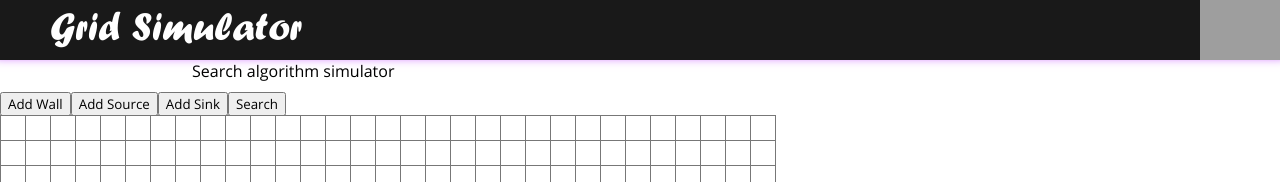
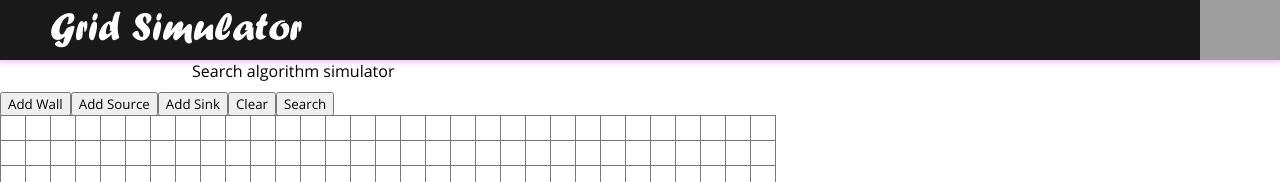
Before and after one commit to zzaria/maze-simulator, a React (Create React App) app: page / in a window 1280 px wide. Shown: the top 182 px of the page. Built offline with nearby package versions, Linux system fonts and the light colour scheme; grey boxes are pictures that could not be loaded.

Commit message:
Update App.js

```diff
--- a/src/App.js
+++ b/src/App.js
@@ -65,6 +65,10 @@ class App extends React.Component {
     sleep(delay) {
       return new Promise(resolve => setTimeout(resolve, delay));
     }
+    clear() {
+        var stop2=this.state.stop.slice(); stop2[this.state.fid-1]=1; this.setState({stop:stop2});
+        for(let i=0;i<H;i++) for(let j=0;j<W;j++) this.setVal(i,j,0);
+    }
     search(delay){
         var stop2=this.state.stop.slice(); stop2[this.state.fid-1]=1; this.setState({stop:stop2});
         this.bfs(delay);
@@ -110,10 +114,11 @@ class App extends React.Component {
                 <p>Search algorithm simulator</p>
             </div>
             <div>
-                <button onClick={() => this.setMark(3)}> Add Wall</button>
-                <button onClick={() => this.setMark(1)}> Add Source</button>
-                <button onClick={() => this.setMark(2)}> Add Sink</button>
-                <button onClick={() => this.search(1)}> Search</button>
+                <button onClick={() => this.setMark(3)}>Add Wall</button>
+                <button onClick={() => this.setMark(1)}>Add Source</button>
+                <button onClick={() => this.setMark(2)}>Add Sink</button>
+                <button onClick={() => this.clear()}>Clear</button>
+                <button onClick={() => this.search(1)}>Search</button>
                 <Grid grid={this.state.grid} mousePress={(x) => this.mousePress(x)} dragOver={(x,y,click) => this.dragOver(x,y,click)}/>
             </div>
             <footer>
```
